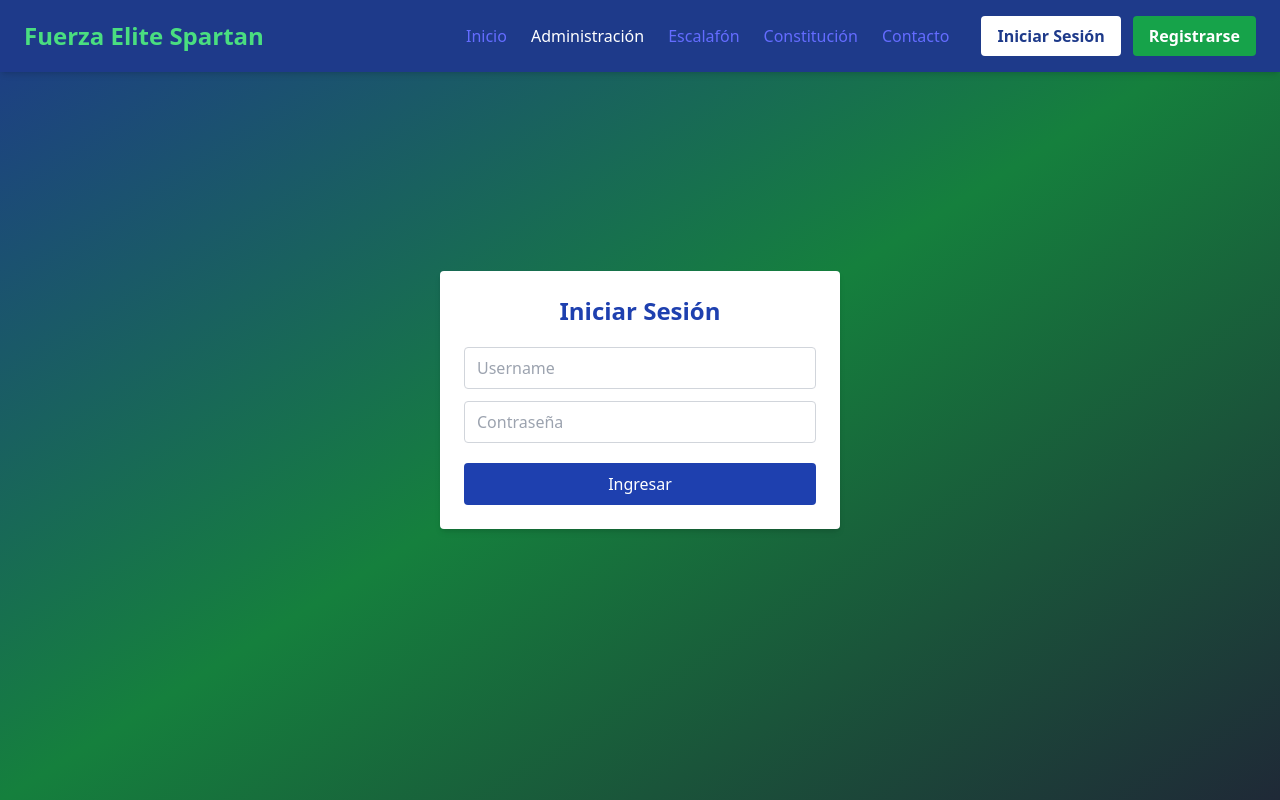
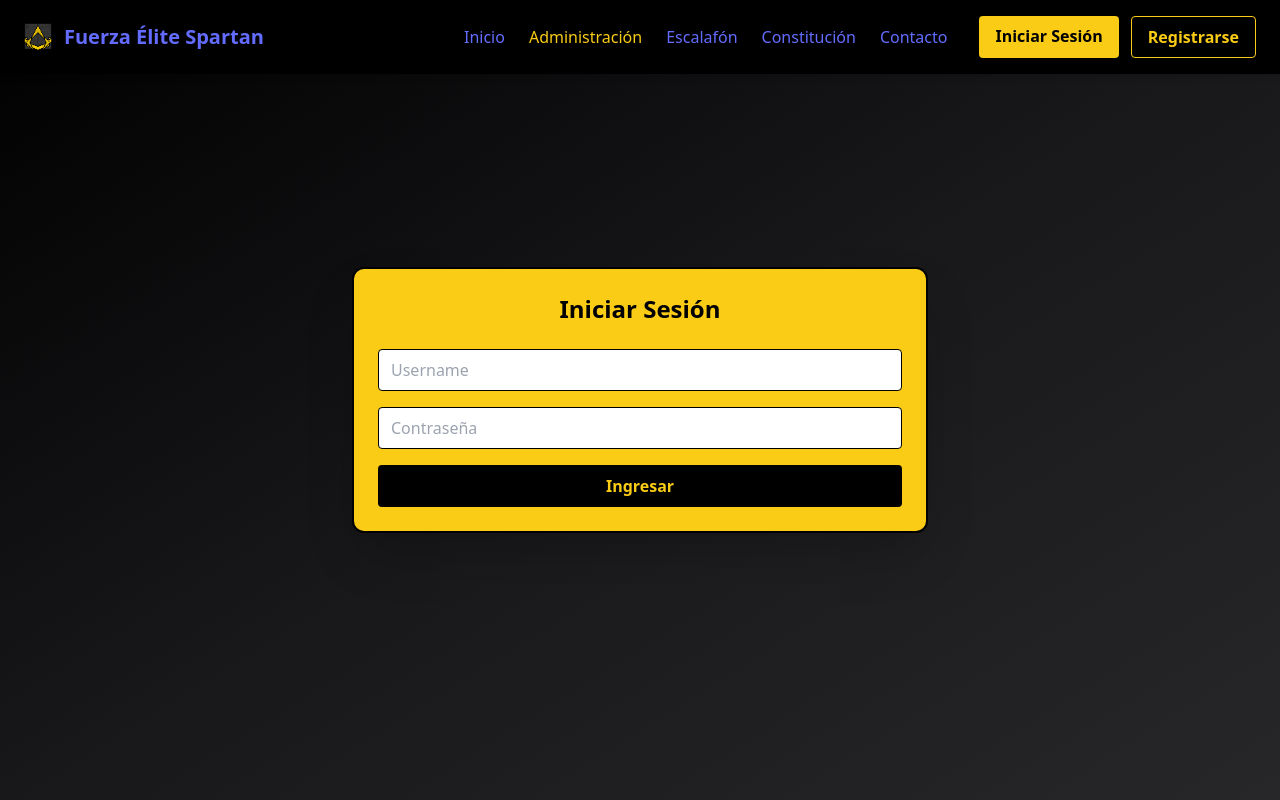
Before and after one commit to davbarsal1/FES-FRONTEND, a React (Vite) app: page /login in a window 1280 px wide. Built offline with nearby package versions, Linux system fonts and the light colour scheme.

Commit message:
properties changed

```diff
--- a/index.html
+++ b/index.html
@@ -3,6 +3,8 @@
   <head>
     <meta charset="UTF-8" />
     <link rel="icon" type="image/svg+xml" href="/communityIcon_x28ox8xiv0561.png" />
+    <link href="https://fonts.googleapis.com/css2?family=Bebas+Neue&display=swap" rel="stylesheet">
+
     <meta name="viewport" content="width=device-width, initial-scale=1.0" />
     <title>Fuerza Elite Spartan</title>
   </head>
--- /dev/null
+++ b/src/components/CenteredBox.jsx
@@ -0,0 +1,7 @@
+export default function CenteredBox({ children }) {
+  return (
+    <div className="bg-yellow-400 text-black rounded-xl shadow-2xl p-6 max-w-xl w-full text-center border-2 border-black">
+      {children}
+    </div>
+  );
+}
--- a/src/components/CenteredPage.jsx
+++ b/src/components/CenteredPage.jsx
@@ -1,20 +1,18 @@
 import { ToastContainer } from "react-toastify";
 import "react-toastify/dist/ReactToastify.css";
-import Navbar from "./Navbar"; // Esta es la ruta correcta
+import Navbar from "./Navbar";
 
 export default function CenteredPage({ children }) {
   return (
-    <div className="w-screen h-screen flex flex-col bg-gradient-to-br from-blue-900 via-green-700 to-gray-800">
+    <div className="w-screen h-screen flex flex-col bg-gradient-to-br from-black via-gray-900 to-gray-800">
       <ToastContainer position="top-center" autoClose={3000} />
 
       {/* Navbar superior */}
       <Navbar />
 
       {/* Contenido centrado */}
-      <div className="flex-1 flex items-center justify-center">
-        <div className="bg-white text-black p-6 rounded shadow-md w-[400px]">
-          {children}
-        </div>
+      <div className="flex-1 flex items-center justify-center px-4">
+        {children}
       </div>
     </div>
   );
--- a/src/components/Navbar.jsx
+++ b/src/components/Navbar.jsx
@@ -1,63 +1,98 @@
-import { Link } from 'react-router-dom';
-import { useState } from 'react';
+import { Link } from "react-router-dom";
+import { useState } from "react";
+import badge from "../assets/fes-badge.gif"; // Asegúrate de tener el badge en tu carpeta assets
 
 export default function Navbar() {
   const [adminOpen, setAdminOpen] = useState(false);
   const [dgaoOpen, setDgaoOpen] = useState(false);
 
   return (
-    <nav className="fixed top-0 left-0 w-full bg-blue-900 text-white shadow-md z-50">
+    <nav className="fixed top-0 left-0 w-full bg-black text-yellow-400 shadow-md z-50">
       <div className="max-w-7xl mx-auto px-6 py-4 flex justify-between items-center">
-        <Link to="/" className="text-2xl font-bold text-green-400">
-          Fuerza Elite Spartan
+        {/* Logo + Título */}
+        <Link to="/" className="flex items-center space-x-3">
+          <img src={badge} alt="FES badge" className="w-7 h-7" />
+          <span className="text-xl hover:text-yellow-300 font-bold">Fuerza Élite Spartan</span>
         </Link>
 
+        {/* Menú de navegación */}
         <div className="flex items-center space-x-8">
-          <ul className="flex space-x-6 relative font-medium">
-            <li><Link className="hover:text-green-300 transition" to="/">Inicio</Link></li>
+          <ul className="flex space-x-6 font-medium hover:text-yellow-300">
+            <li>
+              <Link className="hover:text-yellow-300 transition" to="/">
+                Inicio
+              </Link>
+            </li>
+
+            {/* Administración y DGAO */}
             <li
-              className="relative group"
+              className="relative"
               onMouseEnter={() => setAdminOpen(true)}
-              onMouseLeave={() => {
-                setAdminOpen(false);
-                setDgaoOpen(false);
-              }}
+              onMouseLeave={() => setAdminOpen(false)}
             >
-              <span className="cursor-pointer hover:text-green-300 transition">Administración</span>
+              <span className="cursor-pointer hover:text-yellow-300 transition">
+                Administración
+              </span>
               {adminOpen && (
-                <ul className="absolute bg-white text-black mt-2 w-40 shadow-lg rounded z-50">
-                  <li className="hover:bg-gray-100 px-4 py-2"><Link to="/mandos">Mandos</Link></li>
+                <ul
+                  className="absolute left-0 mt-2 w-44 bg-black text-yellow-400 shadow-lg rounded"
+                  onMouseEnter={() => setAdminOpen(true)}
+                  onMouseLeave={() => setAdminOpen(false)}
+                >
+                  <li className="hover:bg-yellow-900 px-4 py-2 rounded">
+                    <Link to="/mandos">Mandos</Link>
+                  </li>
                   <li
+                    className="relative group"
                     onMouseEnter={() => setDgaoOpen(true)}
                     onMouseLeave={() => setDgaoOpen(false)}
-                    className="relative"
                   >
-                    <span className="block hover:bg-gray-100 px-4 py-2 cursor-pointer">DGAO</span>
+                    <span className="block hover:bg-yellow-900 px-4 py-2 rounded cursor-pointer">
+                      DGAO
+                    </span>
                     {dgaoOpen && (
-                      <ul className="absolute left-full top-0 bg-white w-48 shadow-lg rounded text-black">
-                        <li className="hover:bg-gray-100 px-4 py-2"><Link to="/jud-marchas">JUD Marchas</Link></li>
-                        <li className="hover:bg-gray-100 px-4 py-2"><Link to="/jud-ataque">JUD Ataque</Link></li>
+                      <ul className="absolute left-full top-0 w-48 bg-black text-yellow-400 shadow-lg rounded ml-1">
+                        <li className="hover:bg-yellow-900 px-4 py-2 rounded">
+                          <Link to="/jud-marchas">JUD Marchas</Link>
+                        </li>
+                        <li className="hover:bg-yellow-900 px-4 py-2 rounded">
+                          <Link to="/jud-ataque">JUD Ataque</Link>
+                        </li>
                       </ul>
                     )}
                   </li>
                 </ul>
               )}
             </li>
-            <li><Link className="hover:text-green-300 transition" to="/escalafon">Escalafón</Link></li>
-            <li><Link className="hover:text-green-300 transition" to="/constitucion">Constitución</Link></li>
-            <li><Link className="hover:text-green-300 transition" to="/contacto">Contacto</Link></li>
+
+            <li>
+              <Link className="hover:text-yellow-300 transition" to="/escalafon">
+                Escalafón
+              </Link>
+            </li>
+            <li>
+              <Link className="hover:text-yellow-300 transition" to="/constitucion">
+                Constitución
+              </Link>
+            </li>
+            <li>
+              <Link className="hover:text-yellow-300 transition" to="/contacto">
+                Contacto
+              </Link>
+            </li>
           </ul>
 
+          {/* Botones de acceso */}
           <div className="flex gap-3">
             <Link
               to="/login"
-              className="bg-white text-blue-900 px-4 py-2 rounded font-semibold hover:bg-gray-100 transition"
+              className="bg-yellow-400 text-black px-4 py-2 rounded font-semibold hover:bg-yellow-300 transition"
             >
               Iniciar Sesión
             </Link>
             <Link
               to="/register"
-              className="bg-green-600 text-white px-4 py-2 rounded font-semibold hover:bg-green-700 transition"
+              className="border border-yellow-400 text-yellow-400 px-4 py-2 rounded font-semibold hover:bg-yellow-400 hover:text-black transition"
             >
               Registrarse
             </Link>
--- a/src/index.css
+++ b/src/index.css
@@ -83,15 +83,14 @@ button:focus-visible {
   outline: 4px auto -webkit-focus-ring-color;
 }
 
-@media (prefers-color-scheme: light) {
-  :root {
-    color: #213547;
-    background-color: #ffffff;
-  }
-  a:hover {
-    color: #747bff;
-  }
-  button {
-    background-color: #f9f9f9;
+/* index.css */
+body {
+  @apply bg-darkBg text-textLight;
+}
+
+@media (prefers-color-scheme: dark) {
+  body {
+    background-color: #0f0f0f;
+    color: #D1D5DB;
   }
 }
--- a/src/pages/LandingPage.jsx
+++ b/src/pages/LandingPage.jsx
@@ -1,15 +1,39 @@
-import CenteredPage from '../components/CenteredPage';
+import Navbar from "../components/Navbar";
+import CenteredBox from "../components/CenteredBox";
 
 export default function LandingPage() {
   return (
-    <CenteredPage>
-      <h2 className="text-4xl font-extrabold text-blue-900 mb-4 text-center">
-        Bienvenido a Fuerza Elite Spartan
-      </h2>
-      <p className="text-gray-800 text-center">
-        Unidad de élite con entrenamiento especializado, disciplina y honor. <br />
-        Únete a la fuerza que marca la diferencia.
-      </p>
-    </CenteredPage>
+    <div className="w-screen min-h-screen flex flex-col bg-gradient-to-br from-black via-zinc-900 to-zinc-800 text-white overflow-y-auto">
+      <Navbar />
+      <main className="flex-1 flex flex-col items-center justify-center gap-32 py-20 px-4">
+        {/* Panel principal */}
+        <CenteredBox>
+          <h2 className="text-3xl md:text-4xl font-extrabold text-black mb-4 tracking-widest drop-shadow">
+            FUERZA ÉLITE SPARTAN
+          </h2>
+          <p className="text-sm md:text-base text-black font-medium">
+            Unidad de élite con entrenamiento especializado, disciplina y honor.
+          </p>
+          <p className="italic text-sm text-black mt-2">
+            Únete a la fuerza que marca la diferencia.
+          </p>
+        </CenteredBox>
+
+        {/* Secciones scroll abajo */}
+        <section className="max-w-4xl text-center px-4">
+          <h3 className="text-yellow-400 text-2xl font-bold mb-2">¿Quiénes somos?</h3>
+          <p className="text-white">
+            Somos una unidad de élite dedicada a mantener el orden y la disciplina en la base. Con valores como el honor, el respeto y la entrega como estandarte.
+          </p>
+        </section>
+
+        <section className="max-w-4xl text-center px-4">
+          <h3 className="text-yellow-400 text-2xl font-bold mb-2">Nuestra misión</h3>
+          <p className="text-white">
+            Formar, entrenar y elevar el nivel de cada miembro, alcanzando la excelencia en cada área de actuación militar.
+          </p>
+        </section>
+      </main>
+    </div>
   );
 }
--- a/src/pages/Login.jsx
+++ b/src/pages/Login.jsx
@@ -1,81 +1,76 @@
 import { useState } from "react";
 import axios from "axios";
+import { toast, ToastContainer } from "react-toastify";
 import { useNavigate } from "react-router-dom";
-import { toast } from "react-toastify";
-import CenteredPage from "../components/CenteredPage";
 import { useUser } from "../context/UserContext";
+import Navbar from "../components/Navbar";
+import CenteredBox from "../components/CenteredBox";
 
 export default function Login() {
-  const [form, setForm] = useState({ email: "", password: "" });
+  const [username, setUsername] = useState("");
+  const [password, setPassword] = useState("");
+  const { login } = useUser();
   const navigate = useNavigate();
-  const { login } = useUser();
 
-  const API_URL = import.meta.env.PROD
-    ? "https://fes-backend.onrender.com/api/user"
-    : "http://localhost:8080/api/user";
-
-  const handleChange = (e) => {
-    setForm({ ...form, [e.target.name]: e.target.value });
-  };
+  const API = import.meta.env.PROD
+    ? "https://fes-backend.onrender.com/api/user/login"
+    : "http://localhost:8080/api/user/login";
 
   const handleSubmit = async (e) => {
     e.preventDefault();
-    const { username, password } = form;
+    try {
+      const res = await axios.post(API, { username, password });
+      toast.success("Inicio de sesión exitoso");
 
-    if (!username || !password) {
-      toast.error("Complete todos los campos");
-      return;
+      const userRes = await axios.get(
+        `${API.replace("/login", "/getUser")}?username=${username}`
+      );
+
+      login(userRes.data);
+
+      if (userRes.data.userType === "ADMIN") {
+        navigate("/admin");
+      } else {
+        navigate("/dashboard");
       }
-
-    try {
-      const res = await axios.post(`${API_URL}/login`, form);
-
-      if (res.status === 200) {
-        // obtener datos del usuario para usar en el contexto
-        const userData = await axios.get(`${API_URL}/getUser?username=${username}`);
-        login(userData.data);
-        toast.success("Bienvenido");
-        setTimeout(() => navigate("/admin"), 1500);
-      } else {
-          console.log(res);
-        toast.error("Respuesta inesperada del servidor");
-      }
-
-    } catch (err) {
-      if (err.response?.status === 401) {
+    } catch {
       toast.error("Credenciales incorrectas");
-      } else if (err.response?.status === 408) {
-        toast.warn("Servidor ocupado, intente de nuevo");
-      } else {
-        toast.error("Error al iniciar sesión");
-      }
     }
   };
 
   return (
-    <CenteredPage>
-      <form onSubmit={handleSubmit} className="flex flex-col gap-3">
-        <h2 className="text-2xl font-bold mb-2 text-center text-blue-800">
-          Iniciar Sesión
-        </h2>
+    <div className="w-screen h-screen flex flex-col bg-gradient-to-br from-black via-zinc-900 to-zinc-800 text-white">
+      <Navbar />
+      <div className="flex flex-1 items-center justify-center px-4">
+        <ToastContainer />
+        <CenteredBox>
+          <h2 className="text-2xl font-bold mb-6">Iniciar Sesión</h2>
+          <form onSubmit={handleSubmit} className="space-y-4">
             <input
-          name="username"
-          type="user"
+              type="text"
               placeholder="Username"
-          onChange={handleChange}
-          className="input"
+              className="w-full px-3 py-2 rounded border border-black text-black"
+              value={username}
+              onChange={(e) => setUsername(e.target.value)}
+              required
             />
             <input
-          name="password"
               type="password"
               placeholder="Contraseña"
-          onChange={handleChange}
-          className="input"
+              className="w-full px-3 py-2 rounded border border-black text-black"
+              value={password}
+              onChange={(e) => setPassword(e.target.value)}
+              required
             />
-        <button type="submit" className="btn-primary mt-2">
+            <button
+              type="submit"
+              className="w-full bg-black text-yellow-400 font-semibold py-2 rounded hover:bg-yellow-500 hover:text-black transition"
+            >
               Ingresar
             </button>
           </form>
-    </CenteredPage>
+        </CenteredBox>
+      </div>
+    </div>
   );
 }
--- a/src/pages/Register.jsx
+++ b/src/pages/Register.jsx
@@ -1,81 +1,92 @@
-// src/pages/Register.jsx
 import { useState } from "react";
 import axios from "axios";
+import { toast, ToastContainer } from "react-toastify";
 import { useNavigate } from "react-router-dom";
-import { toast } from "react-toastify";
-import CenteredPage from "../components/CenteredPage";
+import Navbar from "../components/Navbar";
+import CenteredBox from "../components/CenteredBox";
 
 export default function Register() {
   const [form, setForm] = useState({
     username: "",
-    habboUsername: "",
+    habbousername: "",
     email: "",
     password: "",
   });
 
   const navigate = useNavigate();
 
-  const API_URL = import.meta.env.PROD
-    ? "https://fes-backend.onrender.com/api/user"
-    : "http://localhost:8080/api/user";
+  const API = import.meta.env.PROD
+    ? "https://fes-backend.onrender.com/api/user/registro"
+    : "http://localhost:8080/api/user/registro";
 
-  const handleChange = (e) =>
+  const handleChange = (e) => {
     setForm({ ...form, [e.target.name]: e.target.value });
+  };
 
   const handleSubmit = async (e) => {
     e.preventDefault();
-    const { username, habbousername, email, password } = form;
-
-    if (!username || !habbousername || !email || !password) {
-      toast.error("Todos los campos son obligatorios");
-      return;
-    }
-
     try {
-      await axios.post(`${API_URL}/registro`, form);
+      await axios.post(API, form);
       toast.success("Registro exitoso");
-      setTimeout(() => navigate("/login"), 1500);
-    } catch (err) {
+      setTimeout(() => navigate("/login"), 2000);
+    } catch {
       toast.error("Error al registrarse");
     }
   };
 
   return (
-    <CenteredPage>
-      <form onSubmit={handleSubmit} className="flex flex-col gap-3">
-        <h2 className="text-2xl font-bold mb-2 text-center text-blue-800">
-          Registro
-        </h2>
+    <div className="w-screen h-screen flex flex-col bg-gradient-to-br from-black via-zinc-900 to-zinc-800 text-white">
+      <Navbar />
+      <div className="flex flex-1 items-center justify-center px-4">
+        <ToastContainer />
+        <CenteredBox>
+          <h2 className="text-2xl font-bold mb-6">Registro</h2>
+          <form onSubmit={handleSubmit} className="space-y-4">
             <input
+              type="text"
               name="username"
               placeholder="Username"
+              className="w-full px-3 py-2 rounded border border-black text-black"
+              value={form.username}
               onChange={handleChange}
-          className="input"
+              required
             />
             <input
+              type="text"
               name="habbousername"
               placeholder="Habbo Username"
+              className="w-full px-3 py-2 rounded border border-black text-black"
+              value={form.habbousername}
               onChange={handleChange}
-          className="input"
+              required
             />
             <input
+              type="email"
               name="email"
-          type="email"
-          placeholder="Email"
+              placeholder="Correo electrónico"
+              className="w-full px-3 py-2 rounded border border-black text-black"
+              value={form.email}
               onChange={handleChange}
-          className="input"
+              required
             />
             <input
+              type="password"
               name="password"
-          type="password"
-          placeholder="Password"
+              placeholder="Contraseña"
+              className="w-full px-3 py-2 rounded border border-black text-black"
+              value={form.password}
               onChange={handleChange}
-          className="input"
+              required
             />
-        <button type="submit" className="btn-primary mt-2">
+            <button
+              type="submit"
+              className="w-full bg-black text-yellow-400 font-semibold py-2 rounded hover:bg-yellow-500 hover:text-black transition"
+            >
               Registrarse
             </button>
           </form>
-    </CenteredPage>
+        </CenteredBox>
+      </div>
+    </div>
   );
 }
```
Also changed, not shown: tailwind.config.js (+10 -7 lines), src/assets/fes-badge.gif (added). Lines whose indentation alone changed are shown as unchanged.
